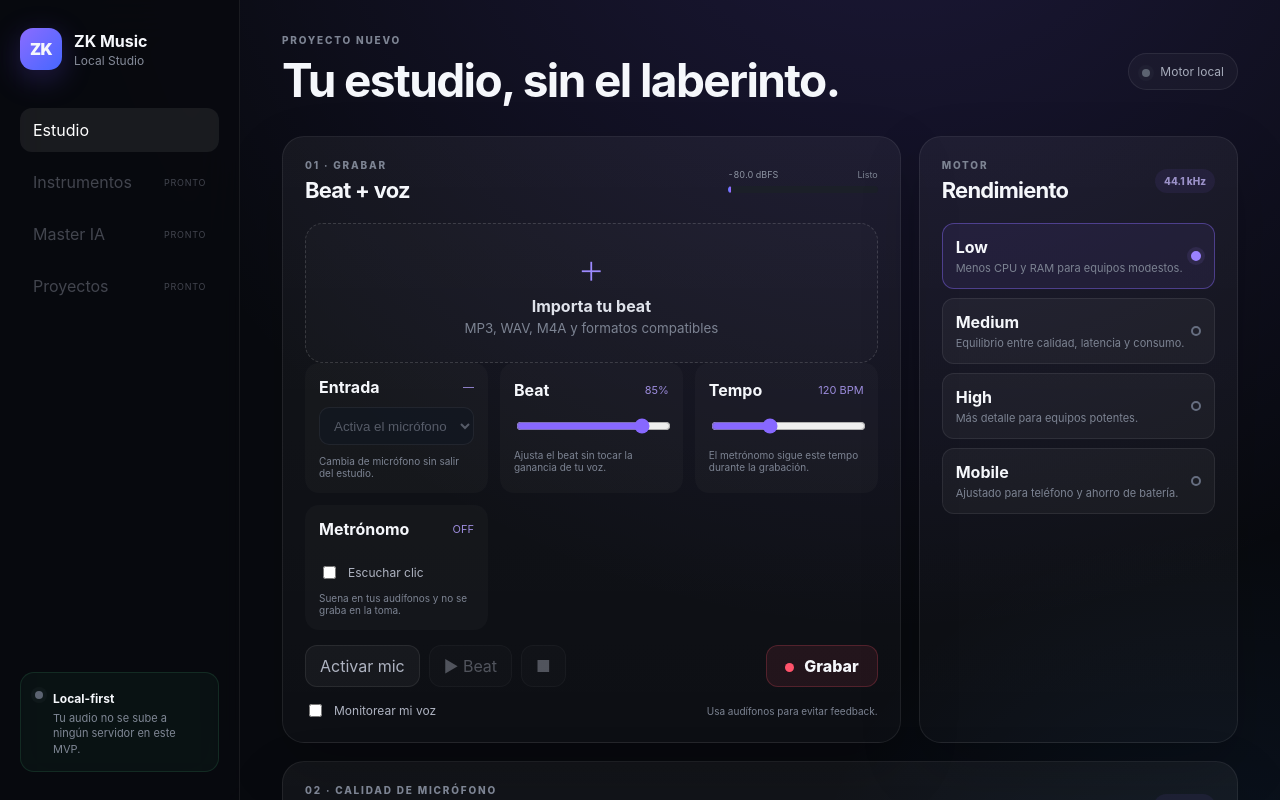
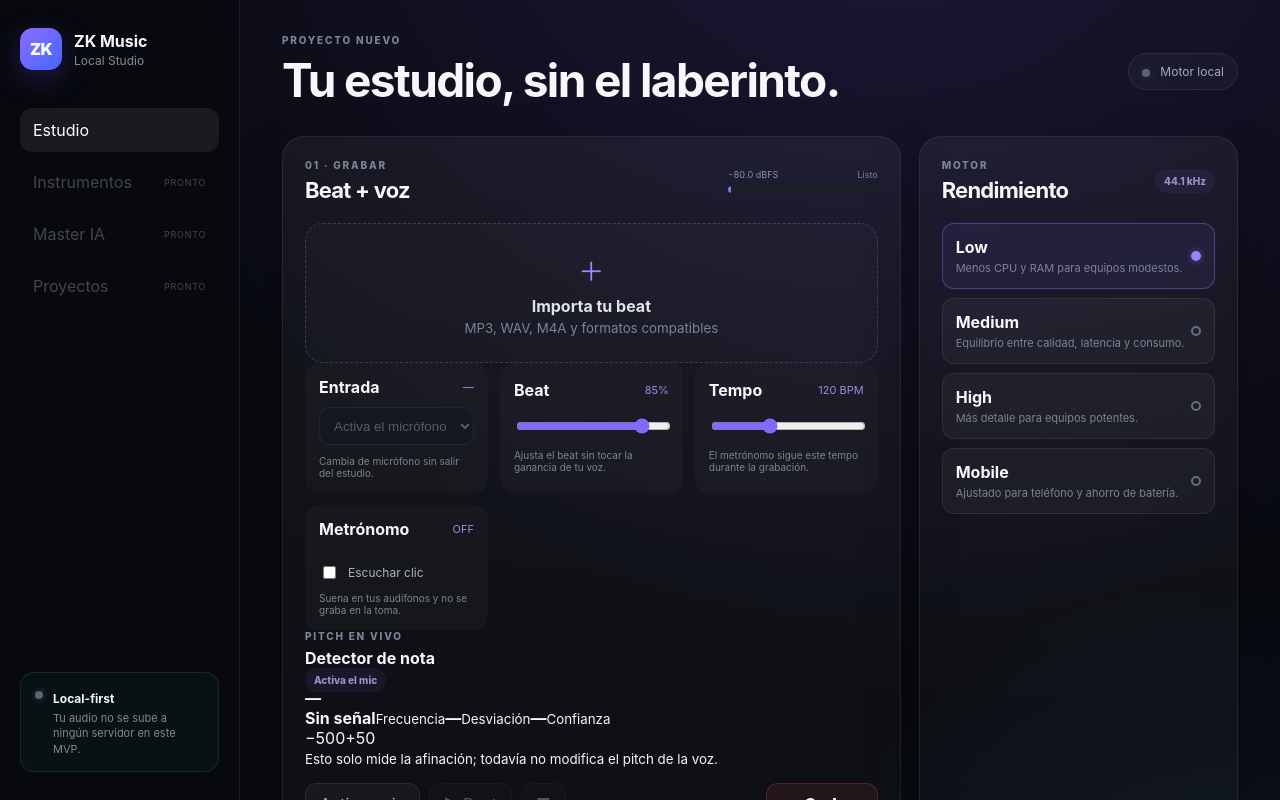
Before and after one commit to ZKYONA/Zk_Music, a React (Vite) app: page / in a window 1280 px wide. Shown: the top 800 px of the page. Built offline with nearby package versions, Linux system fonts and the light colour scheme.

Commit message:
feat(ui): wire real-time pitch monitor

```diff
--- a/src/App.tsx
+++ b/src/App.tsx
@@ -1,5 +1,6 @@
 import { useEffect, useMemo, useRef, useState } from "react";
 import { RecordingControls } from "./RecordingControls";
+import { PitchMonitor } from "./PitchMonitor";
 import { TakeLibrary, type RecordedTake } from "./TakeLibrary";
 import { loadStudioPreferences, saveStudioPreferences } from "./preferences";
 import {
@@ -11,6 +12,7 @@ import {
 import {
   AudioEngine,
   type AmbienceSettings,
+  type PitchReading,
   type VocalFxSettings,
 } from "./audio/AudioEngine";
 import {
@@ -102,10 +104,12 @@ export default function App() {
   const [takes, setTakes] = useState<RecordedTake[]>([]);
   const takeUrlsRef = useRef(new Set<string>());
   const renameTimersRef = useRef(new Map<string, number>());
+  const lastPitchUpdateRef = useRef(0);
   const [level, setLevel] = useState(0);
   const [peak, setPeak] = useState(0);
   const [clipping, setClipping] = useState(false);
   const [recordingSeconds, setRecordingSeconds] = useState(0);
+  const [pitchReading, setPitchReading] = useState<PitchReading | null>(null);
   const [status, setStatus] = useState("Listo para crear.");
   const [error, setError] = useState("");
 
@@ -194,11 +198,17 @@ export default function App() {
 
   useEffect(() => {
     let frame = 0;
-    const tick = () => {
+    const tick = (timestamp: number) => {
       const metrics = engineRef.current?.getInputMetrics();
       setLevel(metrics?.level ?? 0);
       setPeak(metrics?.peak ?? 0);
       setClipping(metrics?.clipping ?? false);
+
+      if (timestamp - lastPitchUpdateRef.current >= 80) {
+        setPitchReading(engineRef.current?.getPitchReading() ?? null);
+        lastPitchUpdateRef.current = timestamp;
+      }
+
       frame = requestAnimationFrame(tick);
     };
     frame = requestAnimationFrame(tick);
@@ -600,6 +610,8 @@ export default function App() {
               inputDeviceDisabled={recording}
             />
 
+            <PitchMonitor reading={pitchReading} active={micReady} />
+
             <div className="transport">
               <button className="ghost-button" onClick={enableMic}>
                 {micReady ? "Mic listo" : "Activar mic"}
```
